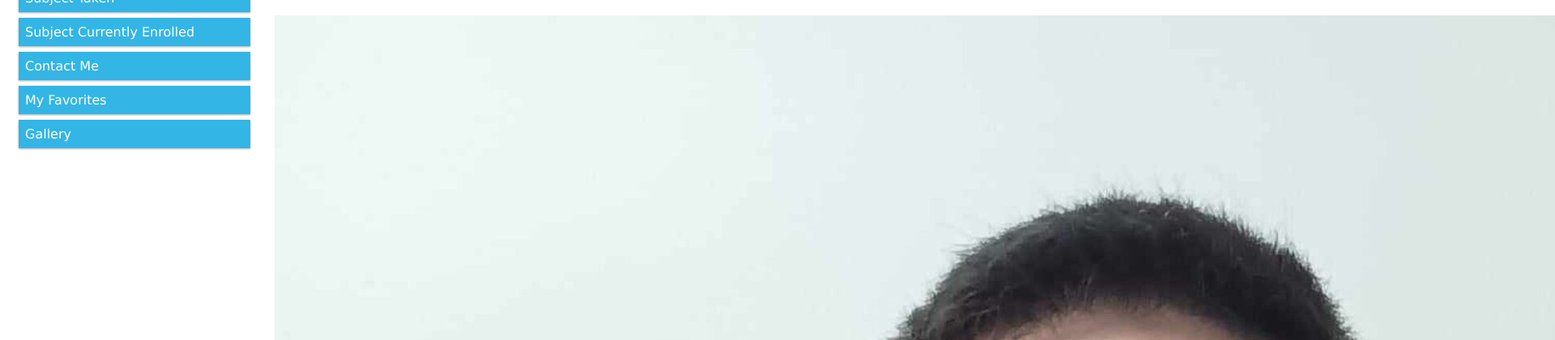
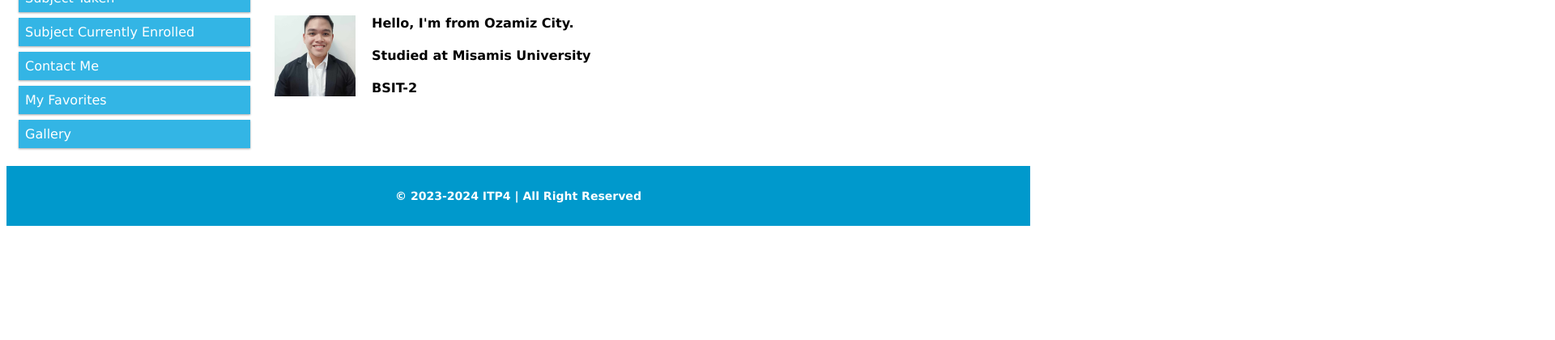
Before and after one commit to johnieRDJ/johnieRDJ.github.io, a plain HTML site: page Profile.html in a window 1280 px wide. Shown: the part 196-616 px from the top of the page at 81% size, 1920 px wide, since content can reach past the window. Drawn offline with Linux system fonts and the light colour scheme.

Commit message:
Update Profile.html

```diff
--- a/Profile.html
+++ b/Profile.html
@@ -129,7 +129,7 @@ html {
 
   <div class="col-6 col-s-9">
     <h1>About Me</h1>
-    <img src="13.jpg" alt="Your picture" style="float: left; margin: 0 20px 10px 0;">
+    <img src="14.png" alt="Your picture" style="float: left; margin: 0 20px 10px 0;">
     <p><h4>Hello, I'm from Ozamiz City.</h4></p>
     <p><h4>Studied at Misamis University</h4></p>
     <p><h4>BSIT-2</h4></p>
```
